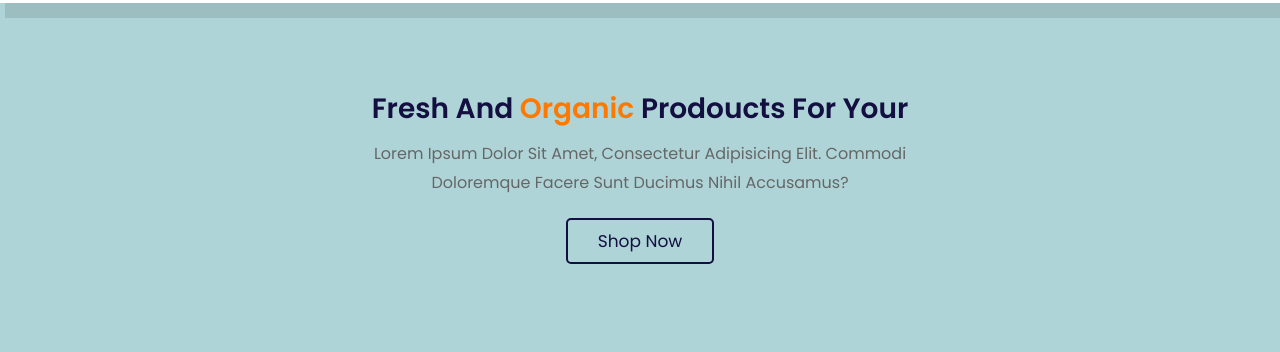
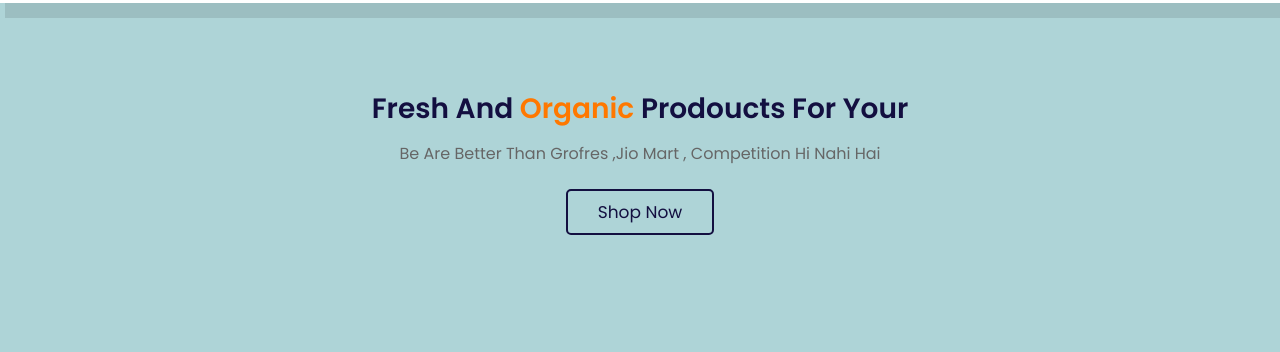
Before and after one commit to Prinnce123/grocomarket, a plain HTML site: page index.html in a window 1280 px wide. Shown: the part 82-434 px from the top of the page. Drawn offline with nearby package versions, Linux system fonts and the light colour scheme; files whose address does not match are found by name.

Commit message:
Update index.html
Signed-off-by: Prinnce123 <110710535+Prinnce123@users.noreply.github.com>

```diff
--- a/index.html
+++ b/index.html
@@ -92,8 +92,7 @@
     <section class="home" id="home">
         <div class="content">
             <h3>fresh and <span>organic </span>prodoucts for your</h3>
-            <p>Lorem ipsum dolor sit amet, consectetur adipisicing elit. Commodi doloremque facere sunt ducimus nihil
-                accusamus?</p>
+            <p>be are better than grofres ,jio mart , competition hi nahi hai </p>
             <a href="#" class="btn">shop now</a>
         </div>
     </section>
```
